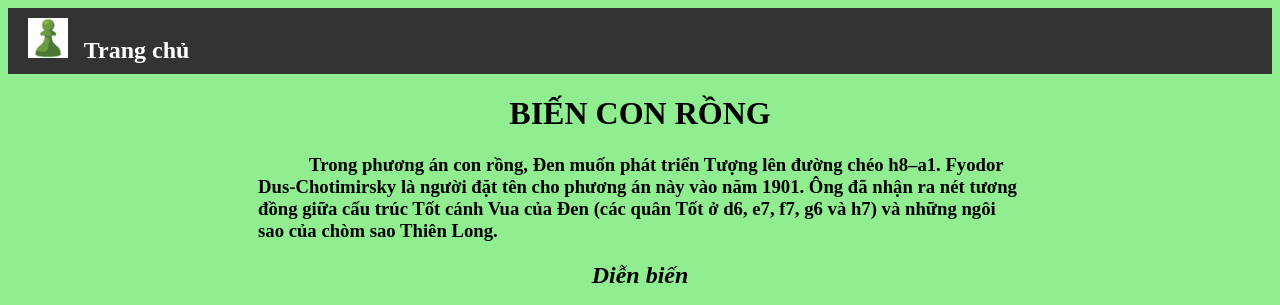
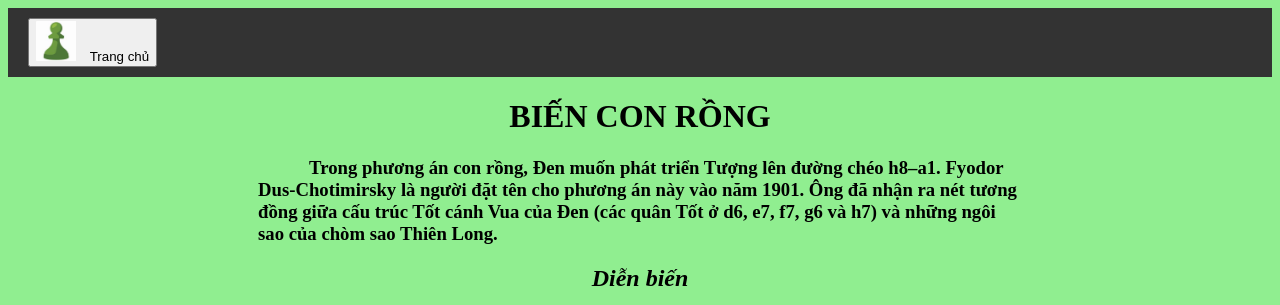
Before and after one commit to nar-1010/HK-Tin, a plain HTML site: page sicily(2).html in a window 1280 px wide. Shown: the top 305 px of the page. Drawn offline with Linux system fonts and the light colour scheme.

Commit message:
Update sicily(2).html

```diff
--- a/sicily(2).html
+++ b/sicily(2).html
@@ -52,8 +52,8 @@
 <body>
 	<div class="navbar">
         <div class="logo">
-           <a href="home.html">
-            <img src="3img.png" alt="Logo"> Trang chủ</a>
+           <button onclick="history.go(-2)">
+            <img src="3img.png" alt="Logo"> Trang chủ</button>
         </div>
 	</div>
 
```
